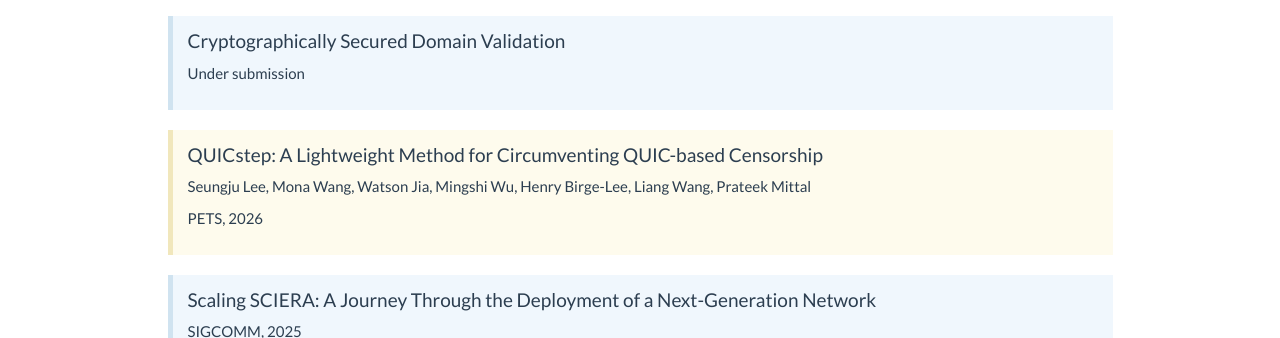
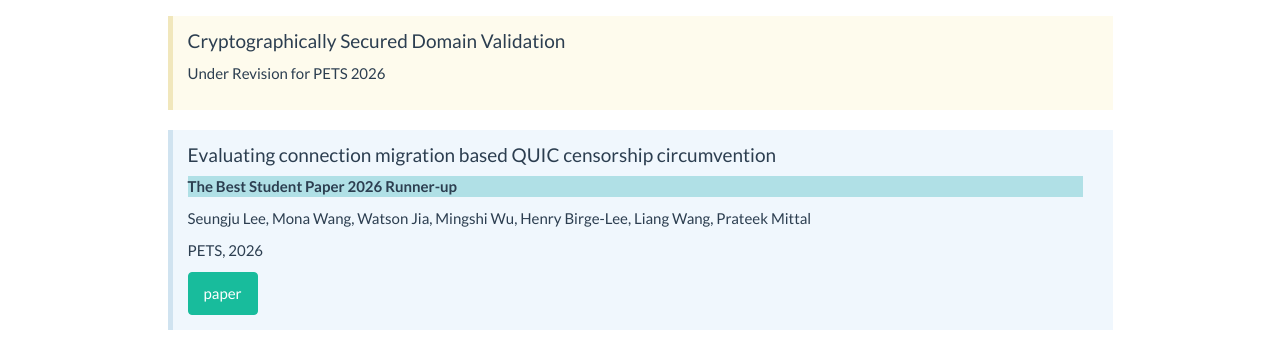
Before and after one commit to liangw-sec/liangw-sec.github.io, a plain HTML site: page index.html in a window 1280 px wide. Shown: the part 462-800 px from the top of the page. Drawn offline with Linux system fonts and the light colour scheme.

Commit message:
Update publications section in index.html

```diff
--- a/index.html
+++ b/index.html
@@ -92,15 +92,24 @@
 				Publications
 			</h2>
 
+		<div class="bs-callout bs-callout-warning" id="callout-navbar-overflow">
+		<h4>Cryptographically Secured Domain Validation</h4>
+		<p> Under Revision for PETS 2026<p>
+		</div>
+
 		<div class="bs-callout bs-callout-info" id="callout-navbar-overflow">
-		<h4>Cryptographically Secured Domain Validation</h4>
-		<p> Under submission<p>
+		<h4>Evaluating connection migration based QUIC censorship circumvention</h4>
+		<p style="background-color:powderblue;"><b>The Best Student Paper 2026 Runner-up</b></p>
+		<p> Seungju Lee, Mona Wang, Watson Jia, Mingshi Wu, Henry Birge-Lee, Liang Wang, Prateek Mittal<p>
+		PETS, 2026<p>
+		<a href="pub/quicstep.pdf" class="btn btn-success" target="_blank">paper</a>
 		</div>
 
 		<div class="bs-callout bs-callout-warning" id="callout-navbar-overflow">
-		<h4>QUICstep: A Lightweight Method for Circumventing QUIC-based Censorship</h4>
-		<p> Seungju Lee, Mona Wang, Watson Jia, Mingshi Wu, Henry Birge-Lee, Liang Wang, Prateek Mittal<p>
-		PETS, 2026<p>
+		<h4>A Framework to Evaluate MPIC Security using Real-World BGP Announcements</h4>
+		<p> Henry Birge-Lee, Ari Brown, Christine Guo, Cyrill Krähenbühl, Sohom Pal, Liang Wang, Prateek Mittal<p>
+		IMC, 2025<p>
+		<a href="pub/mpicmeasure.pdf" class="btn btn-success" target="_blank">paper</a>
 		</div>
 
 		<div class="bs-callout bs-callout-info" id="callout-navbar-overflow">
```
